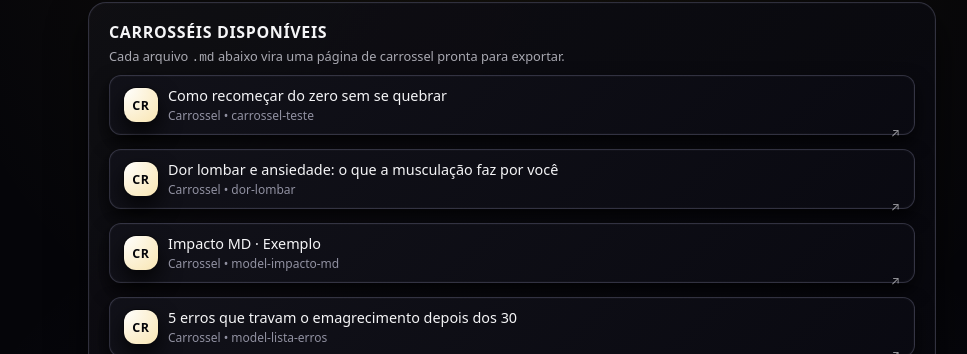
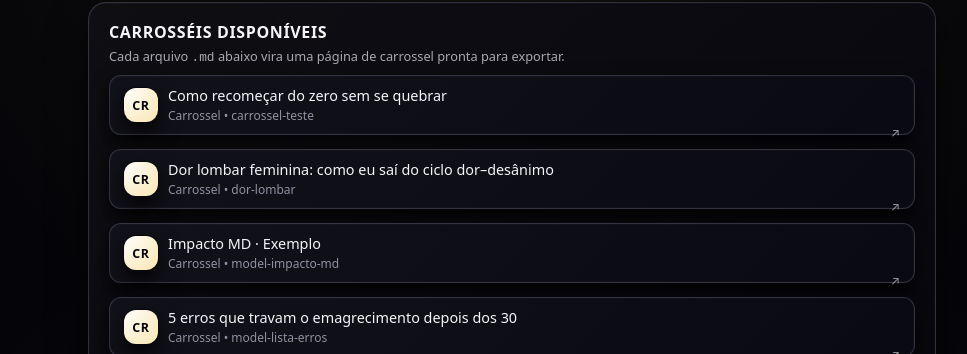
Before and after one commit to mbritodowglas-collab/fabrica-conteudo, a Jekyll site: the page built from carrosseis.html, in a window 1280 px wide. Shown: the part 138-492 px from the top of the page, without its empty margins (128-1095 px from the left). Built offline with Jekyll 4.4.1, drawn with Linux system fonts in a browser that asks for light colours; some of the changed lines change nothing that is shown.

Commit message:
Atualizar o dor-lombar.md

```diff
--- a/content/carrossel/dor-lombar.md
+++ b/content/carrossel/dor-lombar.md
@@ -1,40 +1,40 @@
 ---
 layout: carrossel
-title: "Dor lombar e ansiedade: o que a musculação faz por você"
+title: "Dor lombar feminina: como eu saí do ciclo dor–desânimo"
 autor: "Márcio Dowglas – Personal Trainer"
-tagline: "Carrossel educacional baseado em neurociência e treino de força"
+tagline: "Carrossel educacional sobre dor lombar no público feminino"
 
 slides:
   - tipo: "HOOK"
-    hook: "Sua lombar dói e a ansiedade só piora?"
-    texto: "Isso não é “idade” nem azar. É o corpo pedindo reorganização."
+    hook: "Amiga… vamos falar da sua lombar?"
+    texto: "Porque eu sei que você tenta ignorar, mas ela tá aí te lembrando todos os dias que o corpo não tá confortável."
 
   - tipo: "CONTEÚDO"
-    hook: "Dor lombar não é só músculo."
-    texto: "É glúteo fraco, abdômen desligado e uma coluna tentando compensar o que o resto do corpo não está sustentando."
+    hook: "Eu também já vivi isso."
+    texto: "A dor não chegava gritando, não. Chegava de fininho… até começar a atrapalhar até pra abaixar e pegar uma sacola. Você sabe bem como é, né?"
 
   - tipo: "CONTEÚDO"
-    hook: "Treino de força não é estética."
-    texto: "Ele ativa o transverso do abdome, multífidos e glúteo médio — os músculos que protegem sua lombar."
+    hook: "E vou ser sincero:"
+    texto: "Quase toda mulher que atendo com dor lombar tem o mesmo combo: glúteos fracos, abdômen ‘desligado’ e coluna compensando o que não devia."
 
   - tipo: "CONTEÚDO"
-    hook: "Quando o corpo se organiza, a dor perde força."
-    texto: "É literalmente o cérebro entendendo que pode relaxar porque a musculatura voltou a fazer o trabalho certo."
+    hook: "Foi aqui que o treino de força virou a virada."
+    texto: "Quando você ativa transverso do abdome, multífidos e glúteo médio… amiga, é como se o corpo dissesse: “até que enfim alguém me deu suporte!”"
 
   - tipo: "CONTEÚDO"
-    hook: "Ansiedade? O treino conversa com o seu cérebro."
-    texto: "A musculação aumenta dopamina, serotonina e BDNF — substâncias que reduzem tensão, equilibram humor e melhoram foco."
+    hook: "E sim, eu quero que você entenda isso:"
+    texto: "Dor lombar não melhora com promessa milagrosa, melhora com musculatura funcionando. E quando o corpo se organiza… a dor simplesmente perde espaço."
 
   - tipo: "CONTEÚDO"
-    hook: "Mindfulness ativo."
-    texto: "Respiração, técnica, ritmo… tudo isso estabiliza o sistema nervoso e desacelera a mente mesmo em dias difíceis."
+    hook: "Sabe aquela sensação de alívio depois do treino?"
+    texto: "Isso é endorfina. O corpo te agradecendo. O cérebro finalmente relaxando. É fisiologia, não sorte."
 
   - tipo: "CONTEÚDO"
-    hook: "Constância vence dor e ansiedade."
-    texto: "Não precisa treinar perfeito. Precisa treinar presente. O corpo aprende na repetição, não na pressa."
+    hook: "Se eu pudesse resumir em uma frase:"
+    texto: "O que protege sua lombar não é alongar. É fortalecer."
 
   - tipo: "CTA"
-    hook: "Quer treinar força para reduzir dor e ansiedade com segurança?"
-    texto: "No primeiro nível do Tratamento Bella Prime você aprende a construir essa base de estabilidade e consciência corporal."
+    hook: "Quer aprender a fortalecer sua lombar com segurança?"
+    texto: "No primeiro nível do Tratamento Bella Prime te ensino a começar sem se machucar e sem se sentir perdida."
     cta: "Clique no link da bio e faça sua avaliação gratuita."
 ---
```
